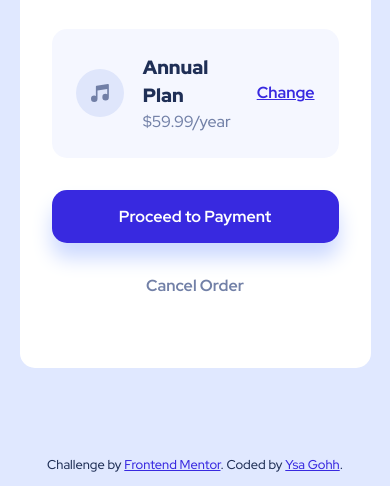
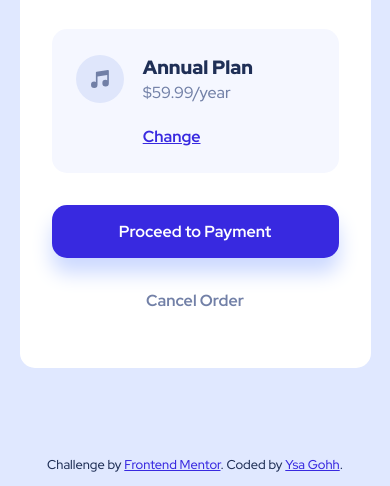
Before and after one commit to ysagohh/order-summary-card, a plain HTML site: page index.html in a window 390 px wide. Shown: the part 358-844 px from the top of the page. Drawn offline with Linux system fonts and the light colour scheme.

Commit message:
Add files via upload

```diff
--- a/style.css
+++ b/style.css
@@ -163,3 +163,14 @@ img.pattern-background-mobile {
         width: 100%;
     }
 }
+
+@media only screen and (max-width: 407px) {
+    .plan-box {
+        grid-template-columns: auto 1fr;
+        grid-template-rows: 1fr auto;
+    }
+
+    .change-plan-btn {
+        grid-column-start: 2;
+    }
+}
```
